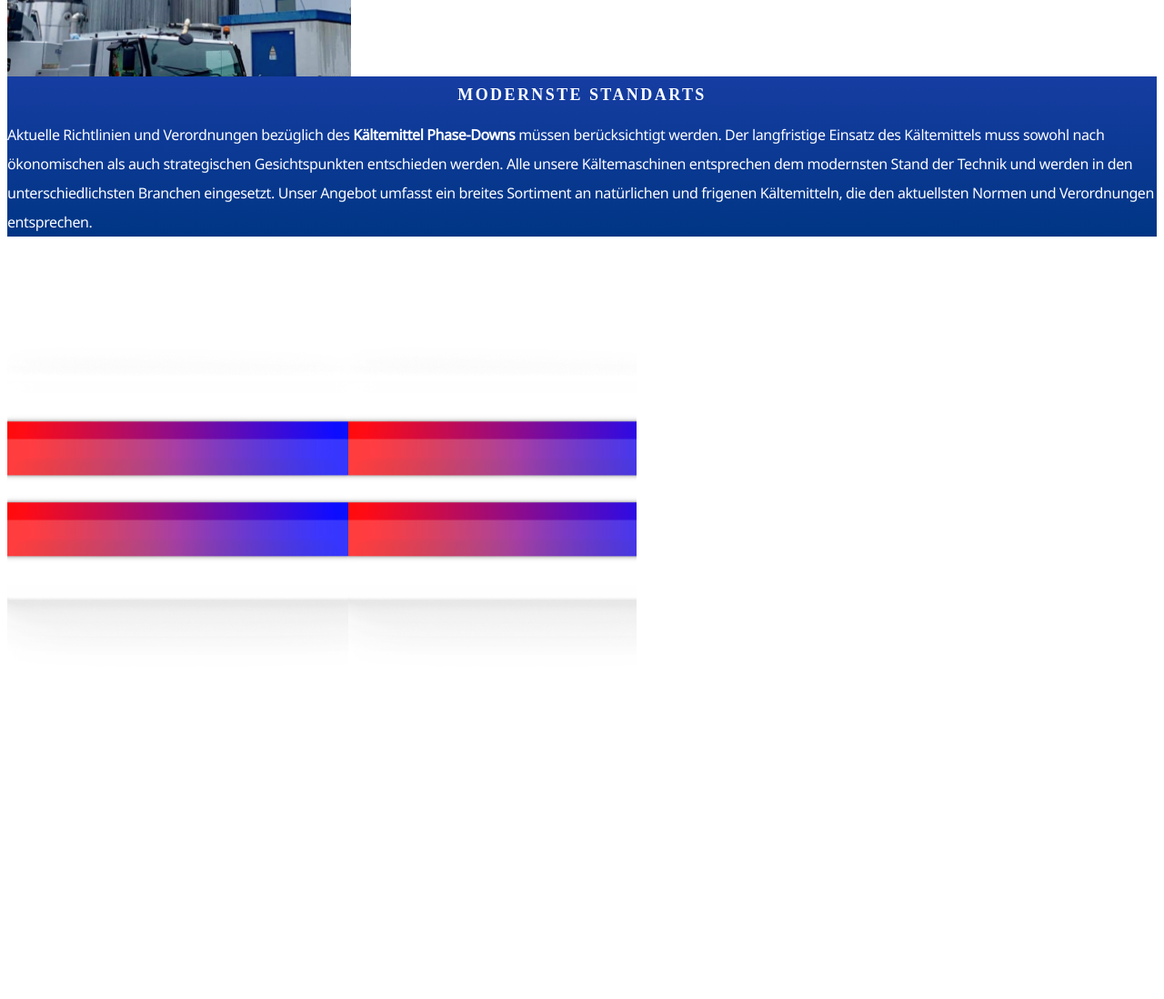
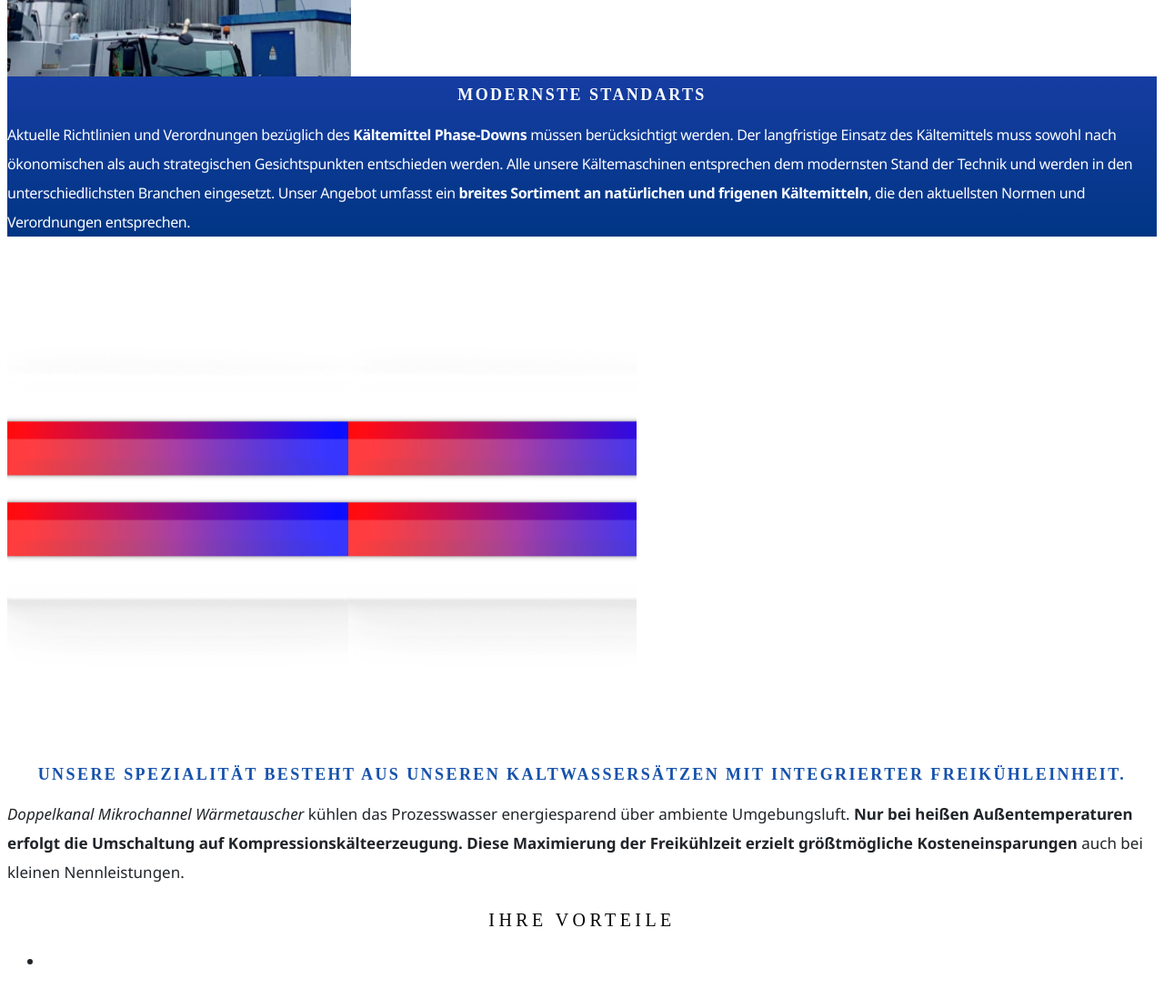
Before and after one commit to a-nn-a-bychkova/kaltemaschinen, a plain HTML site: page index.html in a window 1280 px wide. Shown: the part 1380-2478 px from the top of the page at 91% size. Before the commit the page ends 2219 px from the top, so only its background shows below. Drawn offline with nearby package versions, Linux system fonts and the light colour scheme.

Commit message:
html and basic markup

```diff
--- a/index.html
+++ b/index.html
@@ -6,7 +6,10 @@
     <title>Kältemaschinen</title>
     <link rel="stylesheet" href="https://stackpath.bootstrapcdn.com/bootstrap/4.1.3/css/bootstrap.min.css"
       integrity="sha384-MCw98/SFnGE8fJT3GXwEOngsV7Zt27NXFoaoApmYm81iuXoPkFOJwJ8ERdknLPMO" crossorigin="anonymous">
-  <link href="https://fonts.googleapis.com/css2?family=Noto+Sans:ital@0;1&display=swap" rel="stylesheet">
+  <link rel="preconnect" href="https://fonts.googleapis.com">
+  <link rel="preconnect" href="https://fonts.gstatic.com" crossorigin>
+  <link href="https://fonts.googleapis.com/css2?family=Noto+Sans:ital,wght@0,400;0,700;1,400&display=swap"
+    rel="stylesheet">
     <link rel="stylesheet" href="./css/main.css">
   </head>
 
@@ -81,7 +84,7 @@
         <div class="box-img-2"></div>
         <h2 class="h2 section-title section-title_blue upper">Energieeffizienz im Focus</h2>
         <p class="section-1-text">
-        Bei der Anschaffung sollte deshalb besonders auf <b>energieeffiziente Systeme</b> geachtet werden, denn die Betriebskosten der
+        Bei der Anschaffung sollte deshalb besonders auf <span class="font-weight-700">energieeffiziente Systeme</span> geachtet werden, denn die Betriebskosten der
         Anlage überschreiten erfahrungsgemäß über die Lebensdauer hinweg die einmaligen
         Anschaffungskosten um ein vielfaches.
 
@@ -93,17 +96,33 @@
         <div class="box-img-3"></div>
         <div class="blue-box"><h2 class="h2 section-title section-title_white upper">Modernste Standarts</h2>
         <p class="section-2-text">
-        Aktuelle Richtlinien und Verordnungen bezüglich des <b>Kältemittel Phase-Downs</b> müssen berücksichtigt werden. Der
+        Aktuelle Richtlinien und Verordnungen bezüglich des <span class="font-weight-700">Kältemittel Phase-Downs</span> müssen berücksichtigt werden. Der
         langfristige Einsatz des Kältemittels muss sowohl nach ökonomischen als auch strategischen Gesichtspunkten entschieden
         werden.
 
         Alle unsere Kältemaschinen entsprechen dem modernsten Stand der Technik und werden in den unterschiedlichsten Branchen
-        eingesetzt. Unser Angebot umfasst ein breites Sortiment an natürlichen und frigenen Kältemitteln, die den aktuellsten
+        eingesetzt. Unser Angebot umfasst ein <span class="font-weight-700">breites Sortiment an natürlichen und frigenen Kältemitteln</span>, die den aktuellsten
         Normen und Verordnungen entsprechen.
         </p></div>
       </section>
     <section>
       <div class="box-img-4"></div>
+      <h2 class="section-title section-title_blue upper">Unsere Spezialität besteht aus unseren Kaltwassersätzen mit integrierter Freikühleinheit.</h2>
+      <p class="section-4-text"><span class="italic">Doppelkanal Mikrochannel Wärmetauscher</span> kühlen das Prozesswasser energiesparend über ambiente Umgebungsluft.
+
+      <span class="weight-600">Nur bei heißen Außentemperaturen erfolgt die Umschaltung auf Kompressionskälteerzeugung. Diese Maximierung der
+      Freikühlzeit erzielt größtmögliche Kosteneinsparungen</span> auch bei kleinen Nennleistungen.</p>
+    </section>
+    <section>
+<h2 class="vorteile-title section-title upper">Ihre Vorteile</h2>
+<ul>
+  <li>
+    <svg width="46.04" height="37">
+      <use class="icon-vorteile" href="./images/svg/svg-1.svg"></use>
+    </svg>
+
+  </li>
+</ul>
     </section>
     </main>
     </header>
--- a/sass/components/_common.scss
+++ b/sass/components/_common.scss
@@ -1,6 +1,5 @@
 body {
-  font-family: Noto Sans;
-  font-family: Noto Sans;
+  font-family: Noto Sans, sans-serif;
   font-style: normal;
   font-weight: 400;
   line-height: 32px;
@@ -37,3 +36,6 @@ html {
   text-align: center;
   letter-spacing: 2.42px;
 }
+.font-weight-700 {
+  font-weight: 700;
+}
--- /dev/null
+++ b/sass/components/_section-4.scss
@@ -0,0 +1,9 @@
+.section-4-text {
+  font-size: 17px;
+}
+.italic {
+  font-style: italic;
+}
+.weight-600 {
+  font-weight: 600;
+}
--- /dev/null
+++ b/sass/components/_vorteile.scss
@@ -0,0 +1,10 @@
+.vorteile-title {
+  font-weight: 500;
+  font-size: 20px;
+  line-height: 40px;
+  letter-spacing: 4.42px;
+  color: #020303;
+}
+.icon-vorteile {
+  color: blue;
+}
--- a/sass/main.scss
+++ b/sass/main.scss
@@ -4,3 +4,5 @@
 @import './components/section-1';
 @import './components/section-2';
 @import './components/section-3';
+@import './components/section-4';
+@import './components/vorteile';
```
Also changed, not shown: css/main.css, css/main.min.css, images/svg/svg-1.svg (added), 2 other files.
